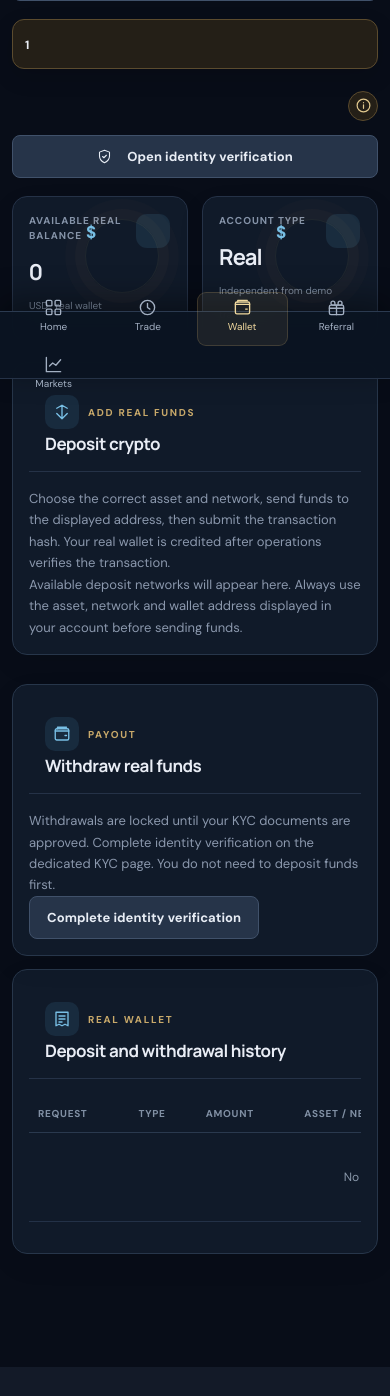
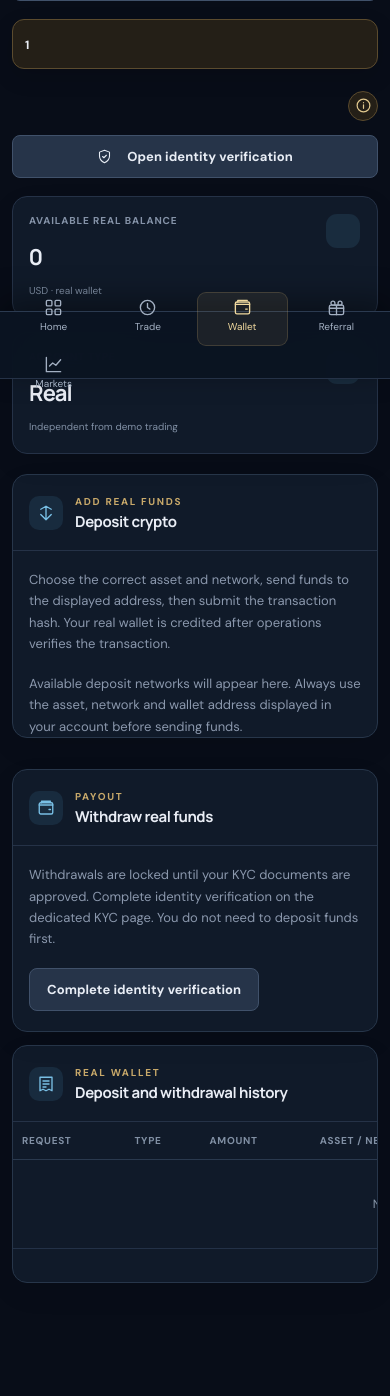
Before and after one commit to anorbert/shell, a Laravel app: page /wallet-requests in a window 390 px wide. Shown: the part 465-1861 px from the top of the page. Before the commit the page ends 1832 px from the top, so only its background shows below. Run offline with Laravel 12, Linux system fonts and the light colour scheme; the visitor is signed in with stand-in values (Sample User, id 1); data comes from the database, SQL or seed files in the repository; data that the repository does not hold is empty; style sheets or scripts are compiled from the project's sources.

Commit message:
Fix wallet page layout and responsive alignment

```diff
--- a/resources/views/client/wallet-requests.blade.php
+++ b/resources/views/client/wallet-requests.blade.php
@@ -42,7 +42,41 @@
 .wallet-page .wallet-section-icon svg{width:18px;height:18px}
 .wallet-page .wallet-empty{padding:25px!important;text-align:center;color:var(--muted,#91a0b5)}
 .wallet-page .wallet-empty svg{display:block;width:28px;height:28px;margin:0 auto 8px;color:#78bfe5}
-@media(max-width:700px){.wallet-page .wallet-account-switch{grid-template-columns:1fr}.wallet-page .wallet-account-option{padding:16px}.wallet-page .content-grid{grid-template-columns:1fr}.wallet-page .panel-head{padding:16px}.wallet-page .metric-card{padding:16px}}
+/* Keep every wallet section on the same alignment grid. */
+.wallet-page .wallet-detail-metrics{grid-template-columns:repeat(2,minmax(0,1fr));align-items:stretch}
+.wallet-page .metric-card{min-width:0;min-height:132px}
+.wallet-page .metric-card:after{content:none}
+.wallet-page .content-grid{grid-template-columns:repeat(2,minmax(0,1fr));align-items:stretch;gap:18px}
+.wallet-page .content-grid>.panel{display:flex;flex-direction:column;min-width:0;height:100%;padding:0}
+.wallet-page .panel{padding:0}
+.wallet-page .panel>.panel-head{display:flex;align-items:center;justify-content:space-between;min-height:76px;margin:0;padding:17px 20px;border-bottom:1px solid var(--line,#26364a)}
+.wallet-page .panel-head>div{display:grid;grid-template-columns:36px minmax(0,1fr);grid-template-rows:auto auto;align-items:center;column-gap:10px;min-width:0}
+.wallet-page .panel-head .wallet-section-icon{grid-column:1;grid-row:1/3;margin:0}
+.wallet-page .panel-head .eyebrow{grid-column:2;grid-row:1;min-width:0}
+.wallet-page .panel-head h2{grid-column:2;grid-row:2;margin:3px 0 0;line-height:1.3}
+.wallet-page .panel>.muted{margin:18px 20px 0}
+.wallet-page .panel>.form-stack{width:auto;margin:18px 20px 20px;gap:15px}
+.wallet-page .panel>.page-action-row{margin:16px 20px 20px}
+.wallet-page .panel>.table-wrap{width:100%;min-width:0}
+.wallet-page .panel>.pagination-wrap{margin:0 20px 18px}
+.wallet-page .panel .form-stack label{display:grid;gap:7px;min-width:0}
+.wallet-page .panel .form-stack input,.wallet-page .panel .form-stack select,.wallet-page .panel .form-stack textarea{box-sizing:border-box;width:100%;min-width:0;min-height:44px;margin:0;padding:11px 12px;border:1px solid #35445a;border-radius:10px;background:#0b1421;color:#f1f4f8}
+.wallet-page .panel .form-stack textarea{min-height:88px;resize:vertical}
+.wallet-page .panel .form-stack input:focus,.wallet-page .panel .form-stack select:focus,.wallet-page .panel .form-stack textarea:focus{outline:0;border-color:#69b8e6;box-shadow:0 0 0 3px rgba(105,184,230,.12)}
+.wallet-page .panel .form-stack .notice-banner{align-items:flex-start;min-width:0;margin:0;overflow-wrap:anywhere}
+.wallet-page .panel .form-stack .notice-banner>div{min-width:0;flex:1}
+.wallet-page .panel .form-stack .notice-banner button{flex:0 0 auto}
+.wallet-page .panel>.muted+.form-stack{margin-top:16px}
+.wallet-page .panel>.muted+.button{align-self:flex-start;margin:18px 20px 20px}
+.wallet-page .panel .form-stack>.muted{margin:0}
+.wallet-page .panel>.table-wrap .data-table{min-width:850px}
+.wallet-page .table-wrap{width:100%;max-width:100%}
+.wallet-page .wallet-account-option{min-width:0}
+.wallet-page .wallet-account-option>strong{overflow-wrap:anywhere}
+.wallet-page .page-action-row{align-items:center}
+@media(max-width:900px){.wallet-page .content-grid{grid-template-columns:1fr}.wallet-page .content-grid>.panel{height:auto}}
+@media(max-width:700px){.wallet-page .wallet-account-switch{grid-template-columns:1fr}.wallet-page .wallet-account-option{padding:16px}.wallet-page .wallet-detail-metrics{grid-template-columns:repeat(2,minmax(0,1fr))}.wallet-page .panel>.panel-head{padding:15px 16px}.wallet-page .panel>.muted{margin-left:16px;margin-right:16px}.wallet-page .panel>.form-stack{margin-left:16px;margin-right:16px}.wallet-page .panel>.page-action-row{margin-left:16px;margin-right:16px}.wallet-page .panel>.muted+.button{margin-left:16px}.wallet-page .metric-card{padding:16px;min-height:120px}}
+@media(max-width:440px){.wallet-page .wallet-detail-metrics{grid-template-columns:1fr}.wallet-page .page-action-row{align-items:stretch}.wallet-page .page-action-row .button{width:100%}.wallet-page .panel>.panel-head{gap:8px}.wallet-page .panel-head h2{font-size:15px}}
 </style>
 <div class="wallet-page">
 
```
